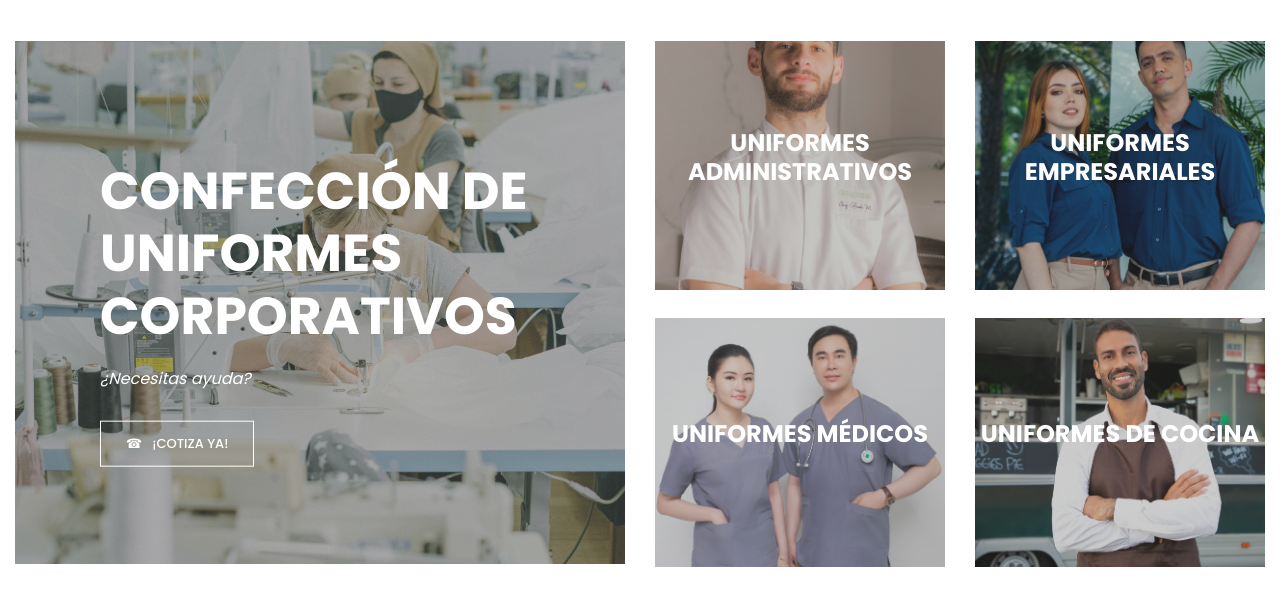
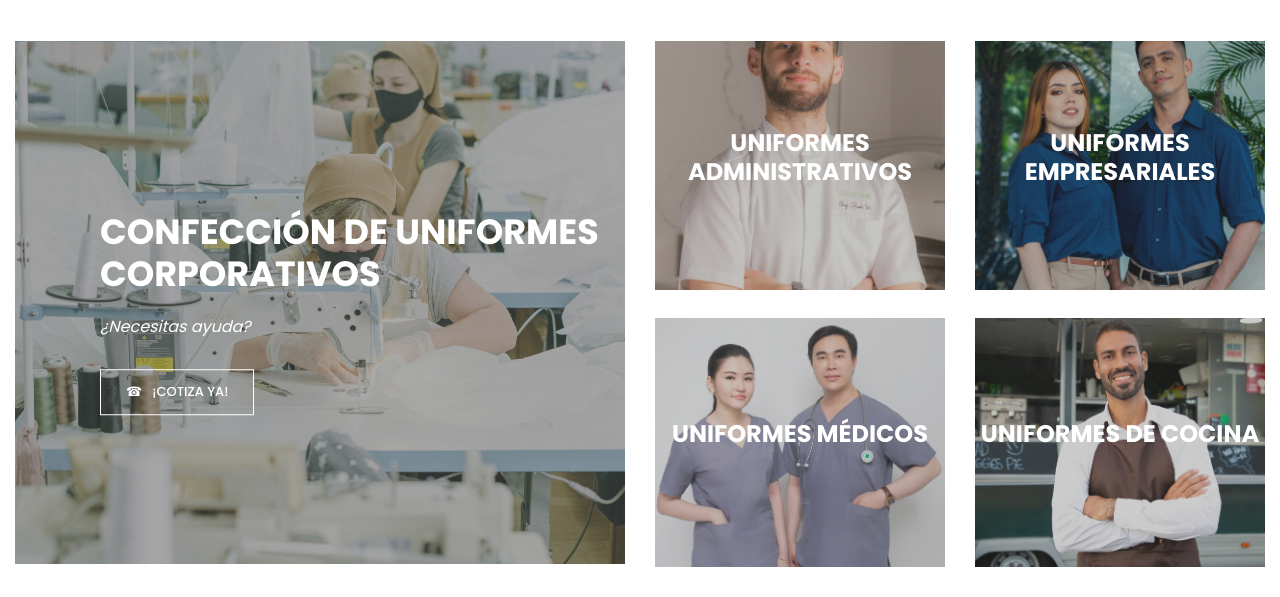
Before and after one commit to sistemadeexito/corteconfeccion, a plain HTML site: page index.html in a window 1280 px wide. Shown: the part 119-716 px from the top of the page. Drawn offline with Linux system fonts and the light colour scheme.

Commit message:
h4 35px - 50px

```diff
--- a/assets/css/templatemo-hexashop.css
+++ b/assets/css/templatemo-hexashop.css
@@ -663,7 +663,7 @@ banner
 .main-banner .left-content .inner-content h4 {
   color: #fff;
   margin-top: -10px;
-  font-size: 52px;
+  font-size: 35px;
   font-weight: 700;
   margin-bottom: 20px;
 }
```
